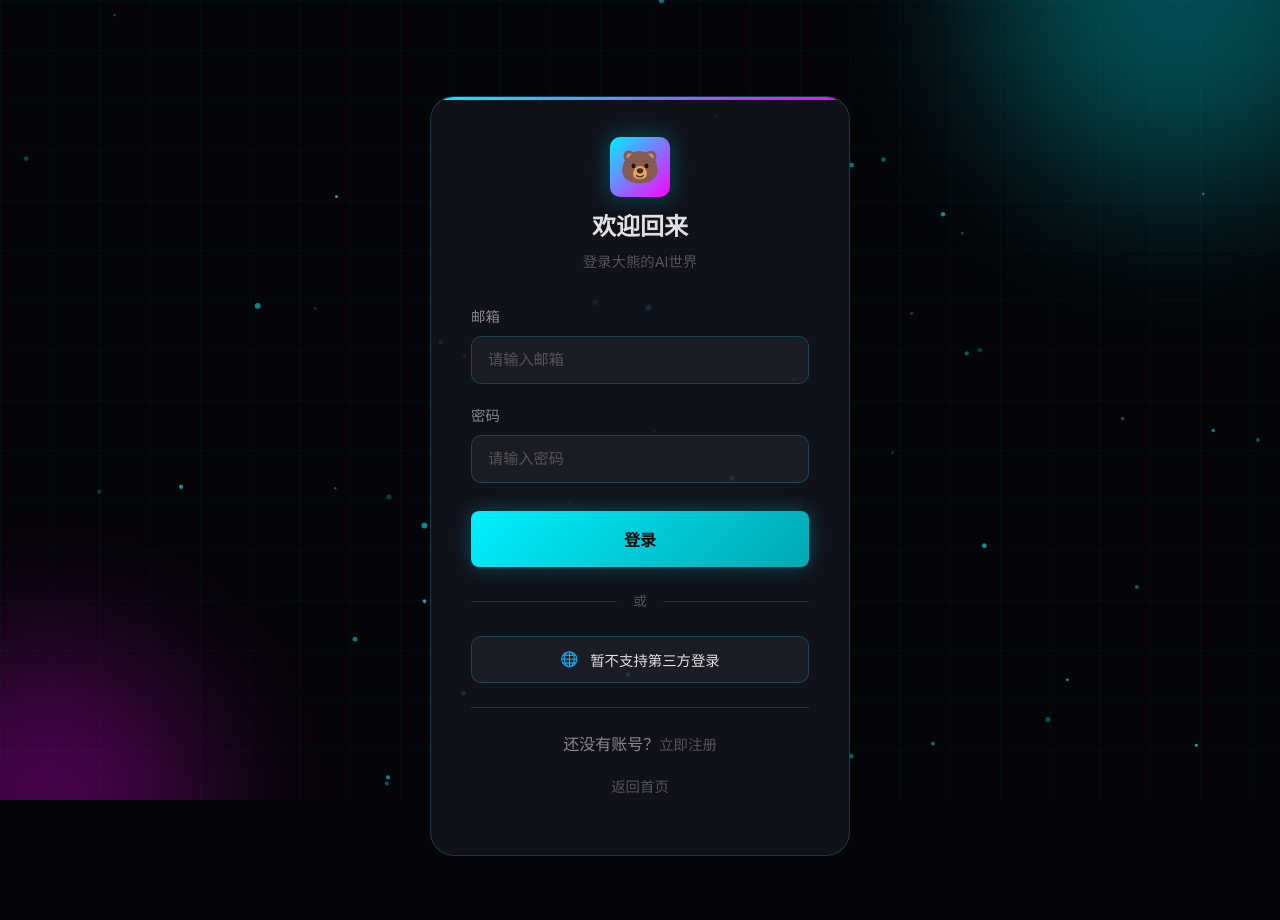
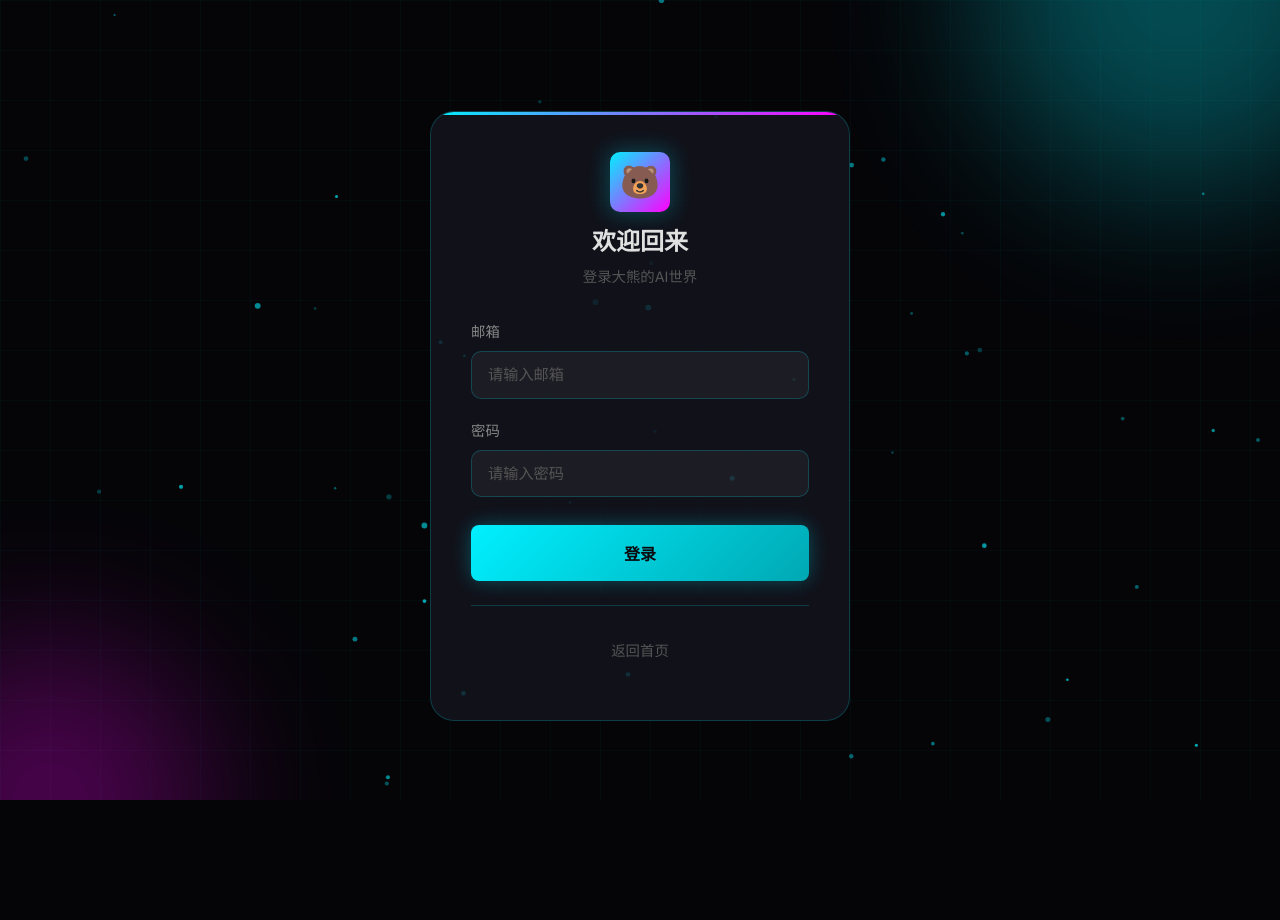
Before and after one commit to daxiongxiansheng666-boop/bear-ai-world, a website: page public/login.html in a window 1280 px wide. After the commit the page ends 800 px from the top, so only its background shows below. Drawn offline with Linux system fonts and the light colour scheme.

Commit message:
Fix: 删除第三方登录和注册

```diff
--- a/public/login.html
+++ b/public/login.html
@@ -184,15 +184,7 @@
         <button type="submit" class="btn btn-primary auth-btn">登录</button>
       </form>
 
-      <div class="divider">或</div>
-
-      <button class="social-btn" onclick="window.location.href='/'">
-        <span>🌐</span>
-        暂不支持第三方登录
-      </button>
-
       <div class="auth-links">
-        <p>还没有账号？<a href="/register.html">立即注册</a></p>
         <p style="margin-top: 0.5rem;"><a href="/">返回首页</a></p>
       </div>
     </div>
```
